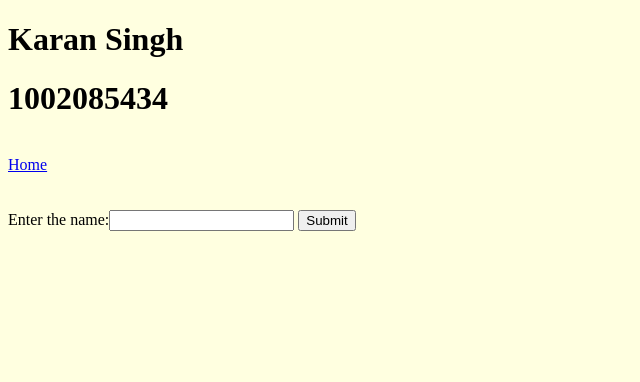
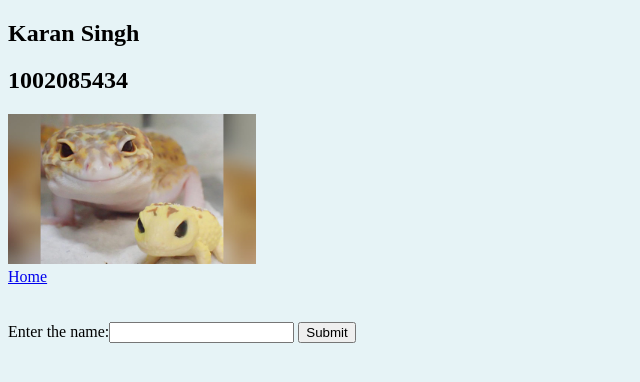
Before and after one commit to darthvader30/adb_summer-23, a Flask app: page /find in a window 1280 px wide. Shown: the top 382 px of the page, without its empty margins (0-640 px from the left). Run offline with Flask 3, Linux system fonts and the light colour scheme.

Commit message:
font update

```diff
--- a/templates/add_pic.html
+++ b/templates/add_pic.html
@@ -7,9 +7,9 @@
         div{text-align: left;}
     </style>
 </head>
-<body style="background-color:#FFFFE0;">
-		<h1>Karan Singh</h1>
-            <h1>1002085434</h1>
+<body style="background-color:#dbeef3af;">
+	<h2>Karan Singh</h2>
+	<h2>1002085434</h2>
             <br>
 		<div>
             <a href="/">Home</a>
--- a/templates/find.html
+++ b/templates/find.html
@@ -7,9 +7,10 @@
         div{text-align: left;}
     </style>
 </head>
-<body style="background-color:#FFFFE0;">
-         <h1>Karan Singh</h1>
-            <h1>1002085434</h1>
+<body style="background-color:#dbeef3af;">
+    <h2>Karan Singh</h2>
+    <h2>1002085434</h2>
+            <img style="height: 150px"  src="../static/smile.jpg" alt="No image found">
             <br>
         <div>
             <a href="/">Home</a>
--- a/templates/put_pic.html
+++ b/templates/put_pic.html
@@ -7,9 +7,9 @@
 
       </style>
       </head>
-   <body style="background-color:#FFFFE0;">
-       <h1>Karan Singh</h1>
-         <h1>1002085434</h1>
+   <body style="background-color:#dbeef3af;">
+      <h2>Karan Singh</h2>
+      <h2>1002085434</h2>
          <br>
       <div>
          <a href="/">Home</a>
--- a/templates/range_sal.html
+++ b/templates/range_sal.html
@@ -7,9 +7,9 @@
         div{text-align: left;}
     </style>
 </head>
-<body style="background-color:#FFFFE0;">
-        <h1>Karan Singh</h1>
-            <h1>1002085434</h1>
+<body style="background-color:#dbeef3af;">
+    <h2>Karan Singh</h2>
+    <h2>1002085434</h2>
             <br>
         <div>
             <a href="/">Home</a>
--- a/templates/remove.html
+++ b/templates/remove.html
@@ -7,9 +7,9 @@
         div{text-align: left;}
     </style>
 </head>
-<body style="background-color:#FFFFE0;">
-     <h1>Karan Singh</h1>
-            <h1>1002085434 </h1>
+<body style="background-color:#dbeef3af;">
+    <h2>Karan Singh</h2>
+    <h2>1002085434</h2>
             <br>
         <div>
             <a href="/">Home</a>
--- a/templates/updatesalary.html
+++ b/templates/updatesalary.html
@@ -6,9 +6,9 @@
         div{text-align: left;}
     </style>
 </head>
-<body style="background-color:#FFFFE0;">
-     <h1>Karan Singh</h1>
-            <h1>1002085434</h1>
+<body style="background-color:#dbeef3af;">
+	<h2>Karan Singh</h2>
+	<h2>1002085434</h2>
             <br>
 		<div>
             <a href="/">Home</a>
```
Also changed, not shown: templates/index.html (+4 -6 lines), templates/list.html (+5 -5 lines), templates/updatekey.html (+4 -4 lines), peopleinfo.db (deleted).
